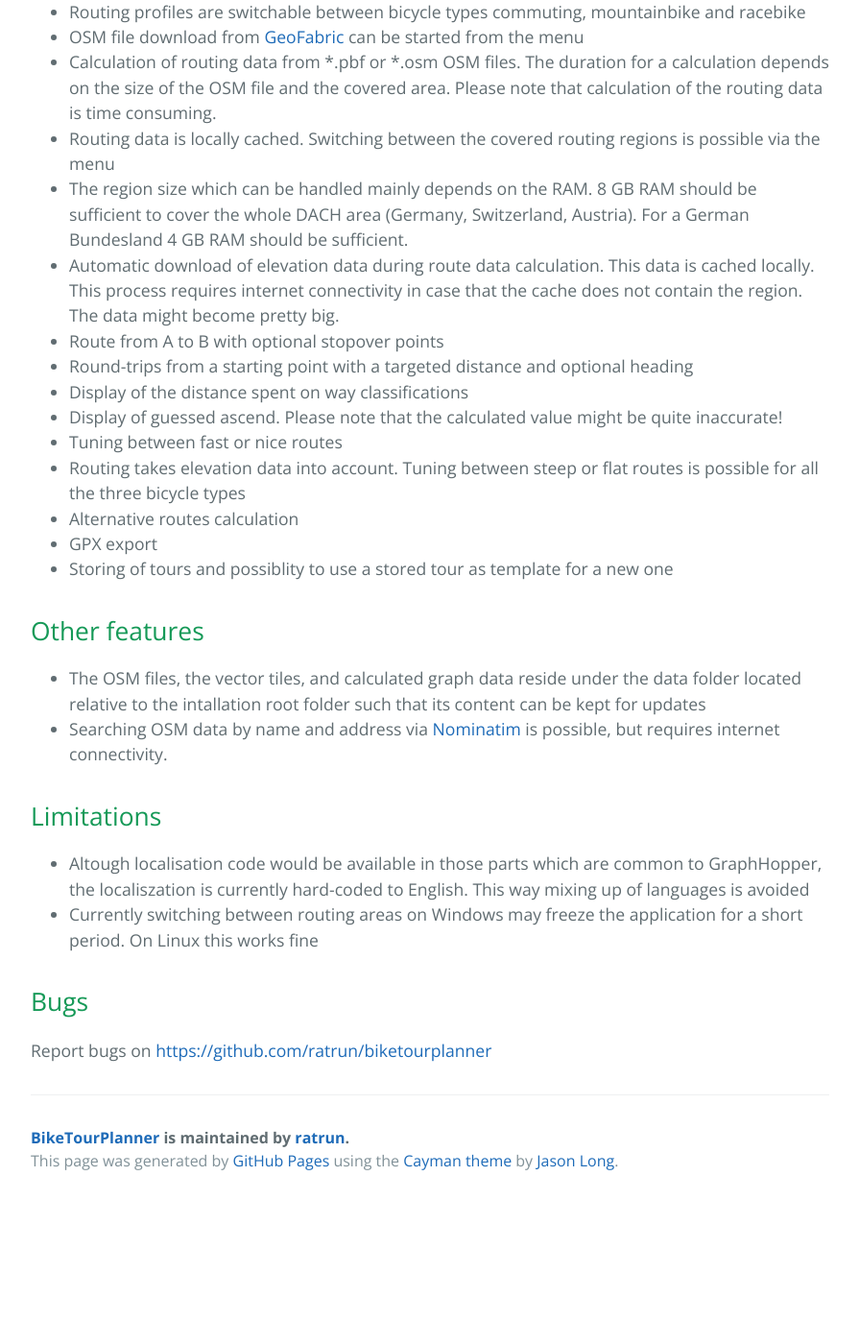
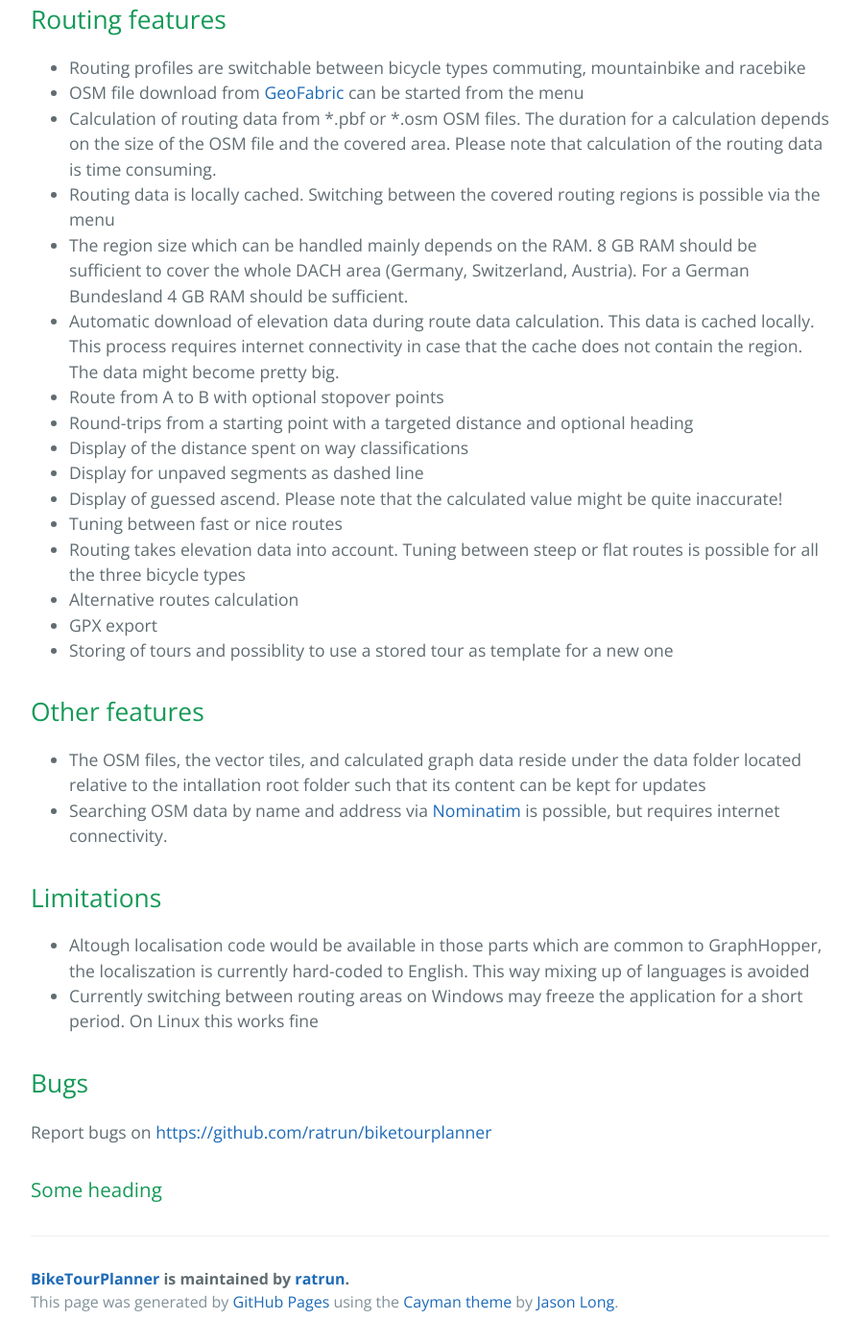
Before and after one commit to ratrun/BikeTourPlannerGHPages, a Jekyll site: the page built from index.md, in a window 1280 px wide and 1400 px high, scrolled down 1883 px. Shown: the whole window at 96% size, without its empty margins (192-1087 px from the left). Built offline with Jekyll 4.4.1, drawn with Linux system fonts in a browser that asks for light colours; before the commit the page ends 3136 px from its top, so only the background shows below that.

Commit message:
Documentation of dashed line feature for unpaved segments.

```diff
--- a/index.md
+++ b/index.md
@@ -49,6 +51,7 @@
 * Route from A to B with optional stopover points
 * Round-trips from a starting point with a targeted distance and optional heading
 * Display of the distance spent on way classifications
+* Display for unpaved segments as dashed line
 * Display of guessed ascend. Please note that the calculated value might be quite inaccurate!
 * Tuning between fast or nice routes
 * Routing takes elevation data into account. Tuning between steep or flat routes is possible for all the three bicycle types
@@ -67,3 +70,5 @@
 
 ## Bugs
 Report bugs on [https://github.com/ratrun/biketourplanner](https://github.com/ratrun/biketourplanner/issues)
+
+### <a name="anchors-in-markdown"></a>Some heading
```
Also changed, not shown: other parts of index.md (+2 -0 lines).
